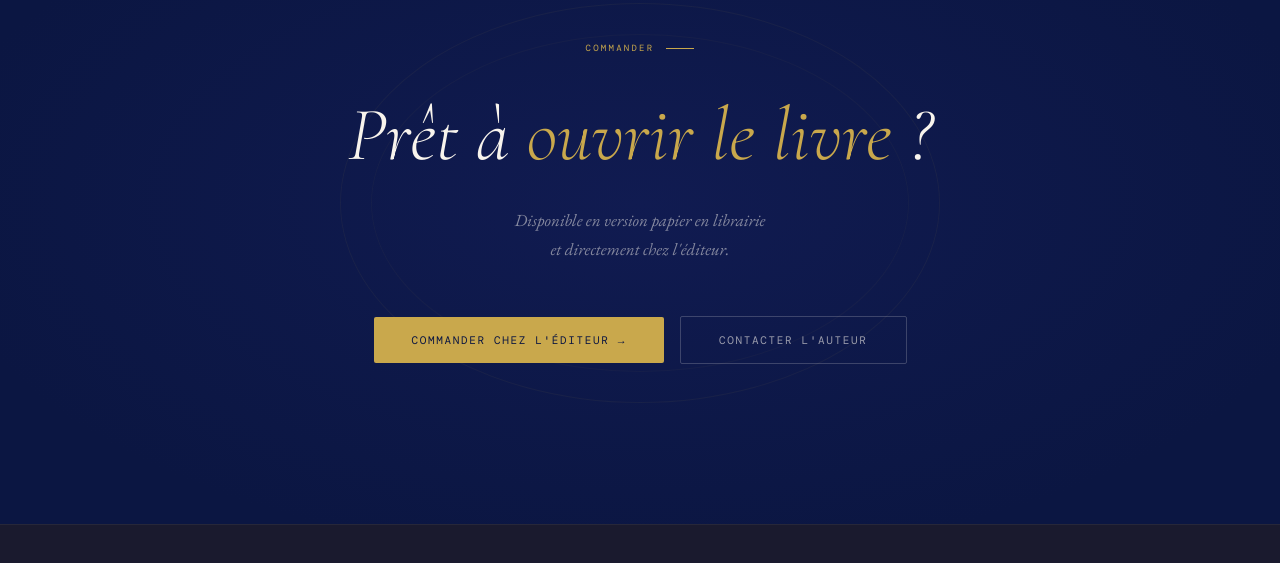
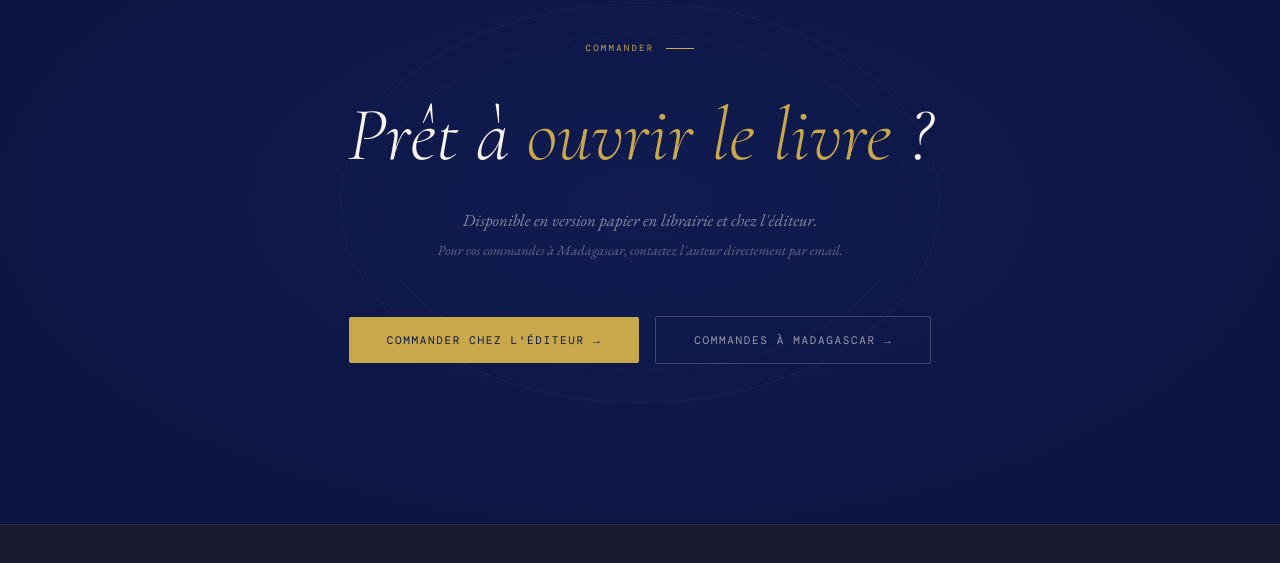
Before and after one commit to Onyx261/faly-rasoanaivo, a plain HTML site: page index.html in a window 1280 px wide. Shown: the part 5012-5575 px from the top of the page. Drawn offline with nearby package versions, Linux system fonts and the light colour scheme; a web font is replaced by a local one.

Commit message:
index.html

```diff
--- a/index.html
+++ b/index.html
@@ -1430,11 +1430,12 @@ footer {
       Prêt à <span>ouvrir le livre</span>&nbsp;?
     </h2>
     <p class="cta-sub">
-      Disponible en version papier en librairie<br>et directement chez l'éditeur.
+      Disponible en version papier en librairie et chez l'éditeur.<br>
+      <span style="font-size:14px;opacity:0.7">Pour vos commandes à Madagascar, contactez l'auteur directement par email.</span>
     </p>
     <div class="cta-actions">
       <a href="https://www.editions-baudelaire.com/auteur/rasoanaivo-faly/avant-legalite-la-survie/" target="_blank" class="btn-or">Commander chez l'éditeur →</a>
-      <a href="mailto:rasoanaivofaly@gmail.com" class="btn-ghost-or">Contacter l'auteur</a>
+      <a href="mailto:rasoanaivofaly@gmail.com" class="btn-ghost-or">Commandes à Madagascar →</a>
     </div>
   </div>
 </section>
```
